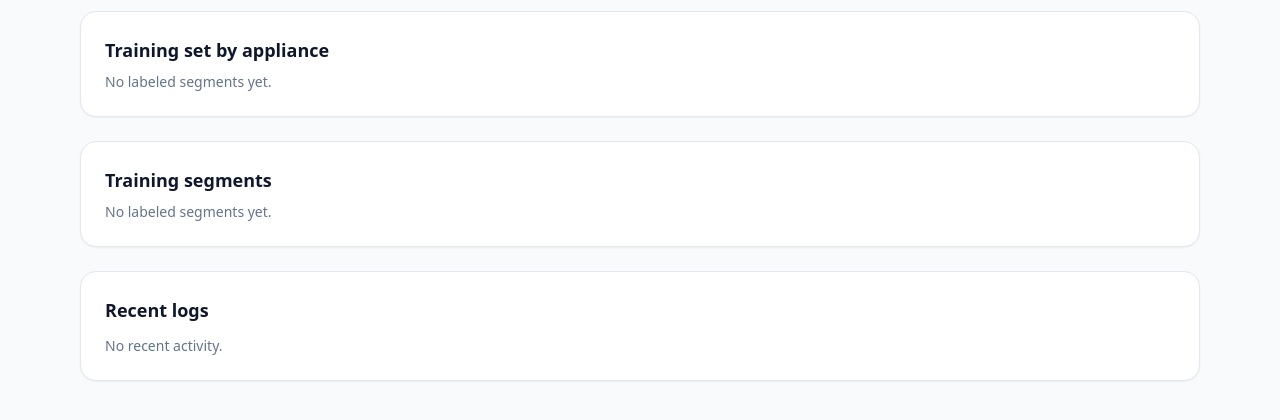
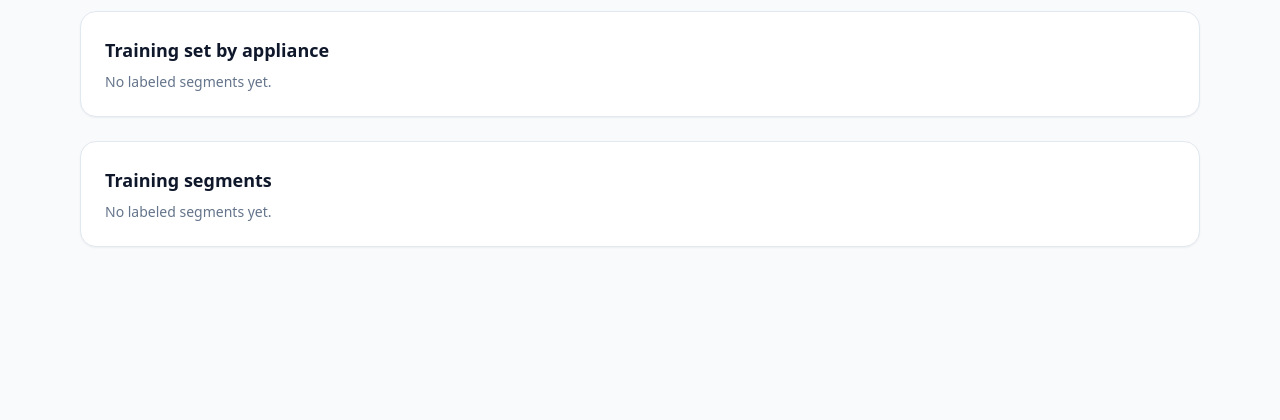
Before and after one commit to jonasneustock/hass_power_classifier, a FastAPI app: page /models in a window 1280 px wide. Shown: the part 329-749 px from the top of the page. Run offline with FastAPI, Linux system fonts and the light colour scheme; data that the repository does not hold is empty; parts of the project's set-up code (start-up, migrations or seed data) failed here and were passed over; some libraries are stand-ins or nearby versions.

Commit message:
final changes to log tab.

```diff
--- a/app/static/app.js
+++ b/app/static/app.js
@@ -93,7 +93,7 @@
     var feeds = document.querySelectorAll("[data-log-feed]");
     if (!feeds.length) return;
     try {
-      const res = await fetch("/logs");
+      const res = await fetch("/logs/feed");
       if (!res.ok) return;
       const data = await res.json();
       const logs = data.logs || [];
--- a/app/templates/models.html
+++ b/app/templates/models.html
@@ -108,21 +108,4 @@
   {% endif %}
 </section>
 
-<section class="rounded-2xl border border-slate-200 bg-white p-6 shadow-sm">
-  <div class="flex items-center justify-between">
-    <h2 class="text-lg font-semibold">Recent logs</h2>
-  </div>
-  <div class="mt-3 space-y-2 text-sm" data-log-feed>
-    {% if logs %}
-      {% for log in logs %}
-      <div class="rounded-lg border border-slate-200 bg-slate-50 px-3 py-2">
-        <p class="font-semibold text-slate-800">{{ log.message }}</p>
-        <p class="text-xs text-slate-500">{{ log.ts | format_ts }} • {{ log.level }}</p>
-      </div>
-      {% endfor %}
-    {% else %}
-      <p class="mt-2 text-sm text-slate-500">No recent activity.</p>
-    {% endif %}
-  </div>
-</section>
 {% endblock %}
```
Also changed, not shown: app/templates/index.html (+0 -17 lines), app/templates/logs.html (added, +12 -0 lines).
